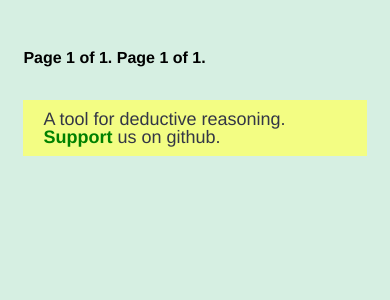
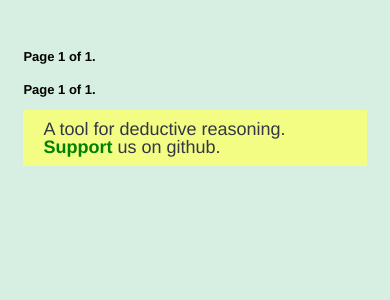
Before and after one commit to lyk2018-python/deductive-reasoning, a Django app: page / in a window 390 px wide. Shown: the part 105-405 px from the top of the page. Run offline with Django 3.2, Linux system fonts and the light colour scheme; data that the repository does not hold is empty.

Commit message:
Responsive pagination

```diff
--- a/deductivereasoning/static/layout/styles/base.css
+++ b/deductivereasoning/static/layout/styles/base.css
@@ -470,6 +470,17 @@ a {
   margin-top: 14px;
   font-size: 18px;
   }
+  .pagination{
+    width: 330px;
+  }
+  .pagination .step-links a {
+    padding: 8px 10px !important;
+    font-size: 13px;
+  }
+  .current{
+    font-weight: bold;
+    font-size: 13px;
+  }
 }
 
 @media (max-width: 378px) {
```
